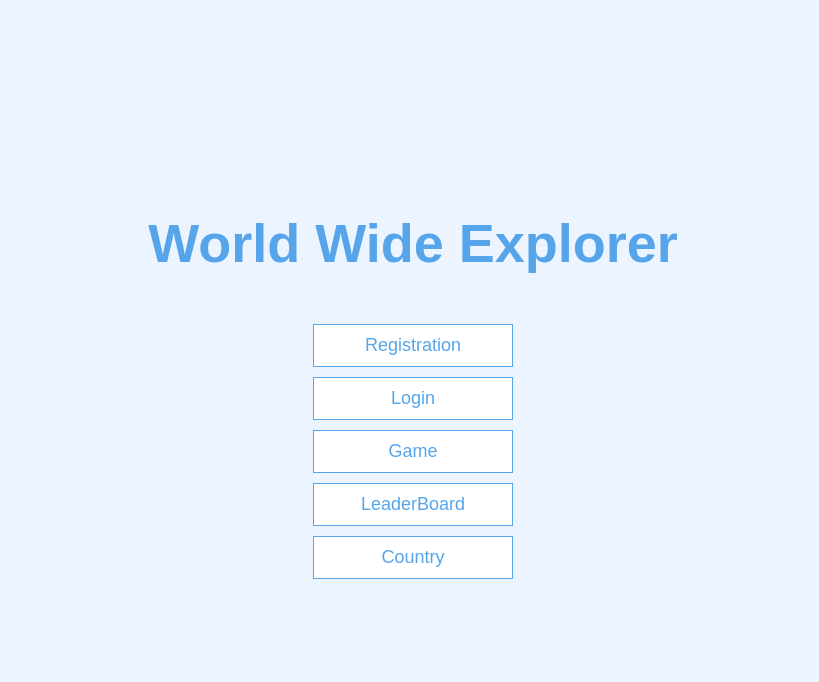
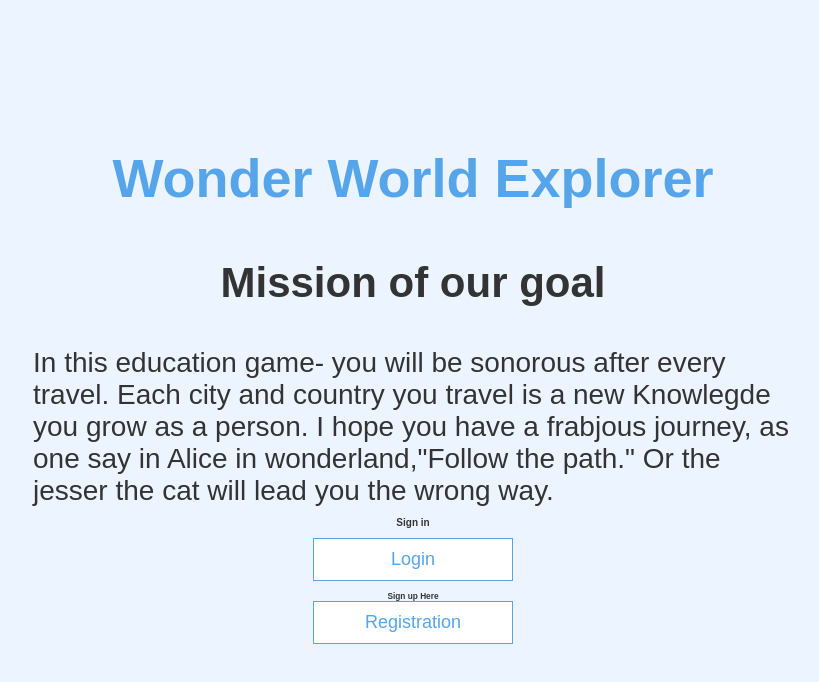
Before and after one commit to coffeerow/CSCE_5430Project, a plain HTML site: page index.html in a window 1280 px wide. Shown: the whole page, without its empty margins (227-1046 px from the left). Drawn offline with Linux system fonts and the light colour scheme.

Commit message:
new options

```diff
--- a/index.html
+++ b/index.html
@@ -1,22 +1,44 @@
 <!DOCTYPE html>
 <html lang="en">
+
 <head>
   <meta charset="UTF-8" />
   <meta name="viewport" content="width=device-width, initial-scale=1.0" />
   <meta http-equiv="X-UA-Compatible" content="ie=edge" />
-    <title>World Wide Explorer</title>
+  <title>Wonder World Explorer</title>
   <link rel="stylesheet" href="app.css" />
 </head>
+
 <body>
   <div class="container">
     <div id="home" class="flex-center flex-column">
-        <h1>World Wide Explorer</h1>
-        <a class="btn" href="/registration.html">Registration</a>
-        <a class="btn" href="/Login.html">Login</a>
-        <a class="btn" href="/game.html">Game</a>
-        <a class="btn" href="/highscores.html">LeaderBoard</a>
-        <a class="btn" href="/country.html">Country</a>
+      <h1>Wonder World Explorer</h1>
+
+
+      <h2>
+        <span class="subtitle">Mission of our goal</span>
+
+      </h2>
+      <h3>
+        <p class="blog">In this education game- you will be sonorous after every travel. Each city and country you
+          travel
+          is a
+          new Knowlegde you grow as a person. I hope you have a frabjous journey, as one say in Alice in
+          wonderland,"Follow the
+          path." Or the jesser the cat will lead you the wrong way.</p>
+
+      </h3>
+      <h4>
+        <span class="subtitle">Sign in</span>
+      </h4>
+      <a class="btn" href="/login.html">Login</a>
+
+      <h5>
+        <span class="subtitle">Sign up Here</span>
+      </h5>
+      <a class="btn" href="Registration.html">Registration</a>
     </div>
   </div>
 </body>
+
 </html>
```
Also changed, not shown: Login.html (+16 -4 lines), index2.html (added, +24 -0 lines). Lines whose indentation alone changed are shown as unchanged.
